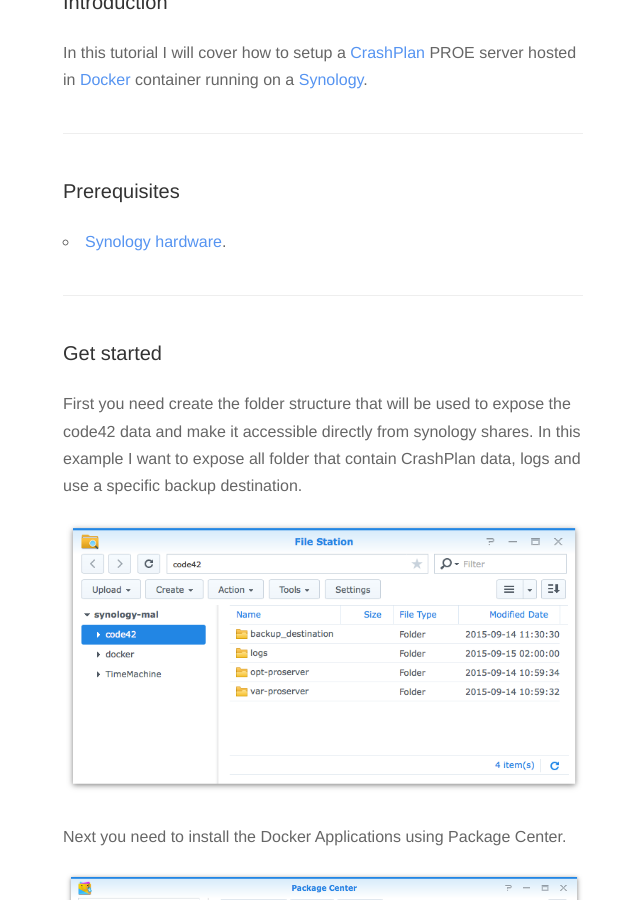
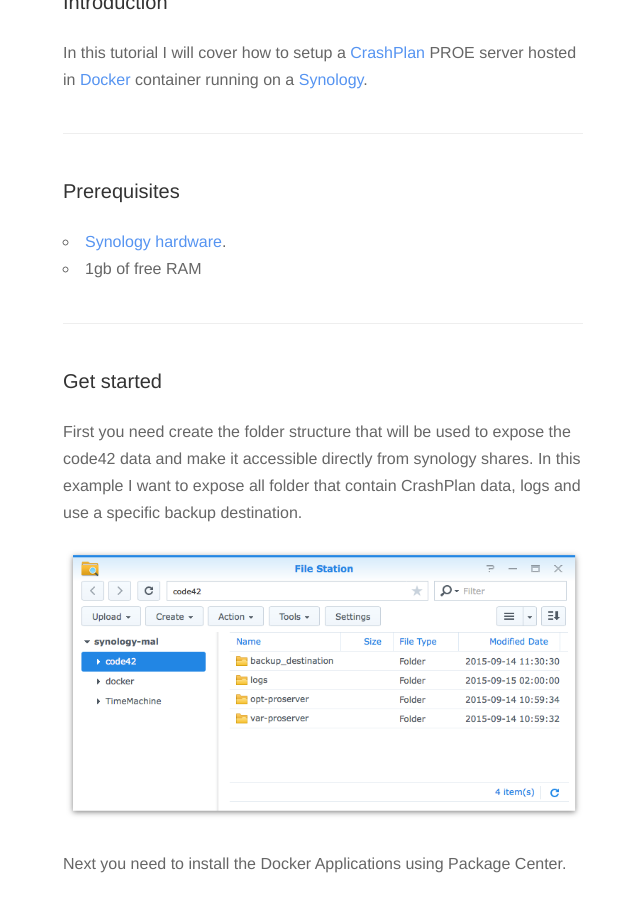
Before and after one commit to erikaulin/erikaulin.github.io, a Jekyll site: the page built from _posts/2015-09-10-CrashPlanPROe.markdown, in a window 1280 px wide and 900 px high, scrolled down 316 px. Shown: the whole window, without its empty margins (317-957 px from the left). Built offline with Jekyll 4.4.1, drawn with Linux system fonts in a browser that asks for light colours; nearby versions of some CDN libraries; Markdown is read by kramdown in place of the engine named in the settings.

Commit message:
added 1gb of free ram note

```diff
--- a/_posts/2015-09-10-CrashPlanPROe.markdown
+++ b/_posts/2015-09-10-CrashPlanPROe.markdown
@@ -11,6 +11,7 @@
 ***
 ### Prerequisites
 * [Synology hardware](https://www.synology.com/en-us/products).
+* 1gb of free RAM
 
 ***
 
```
Also changed, not shown: 1 other file.
